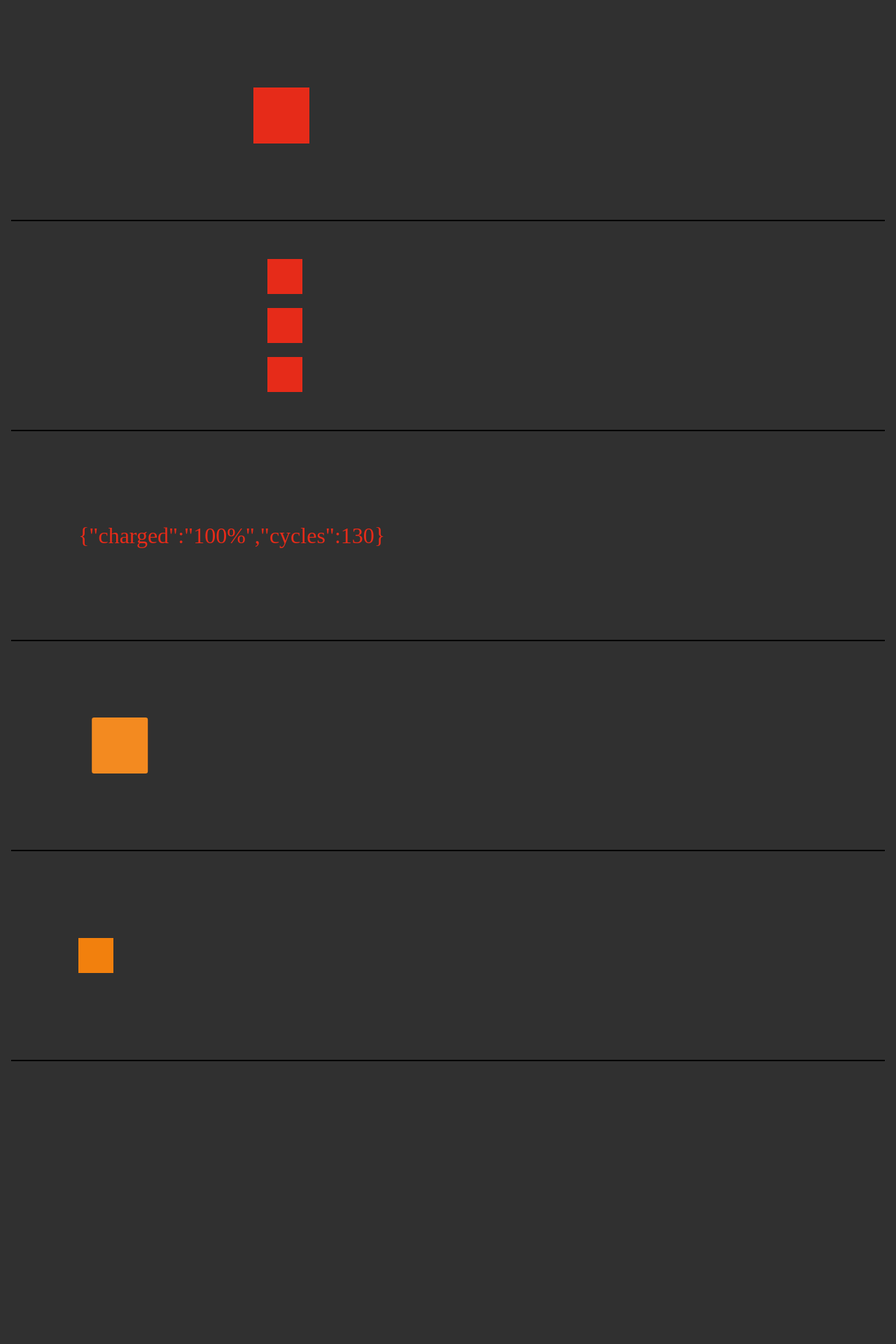
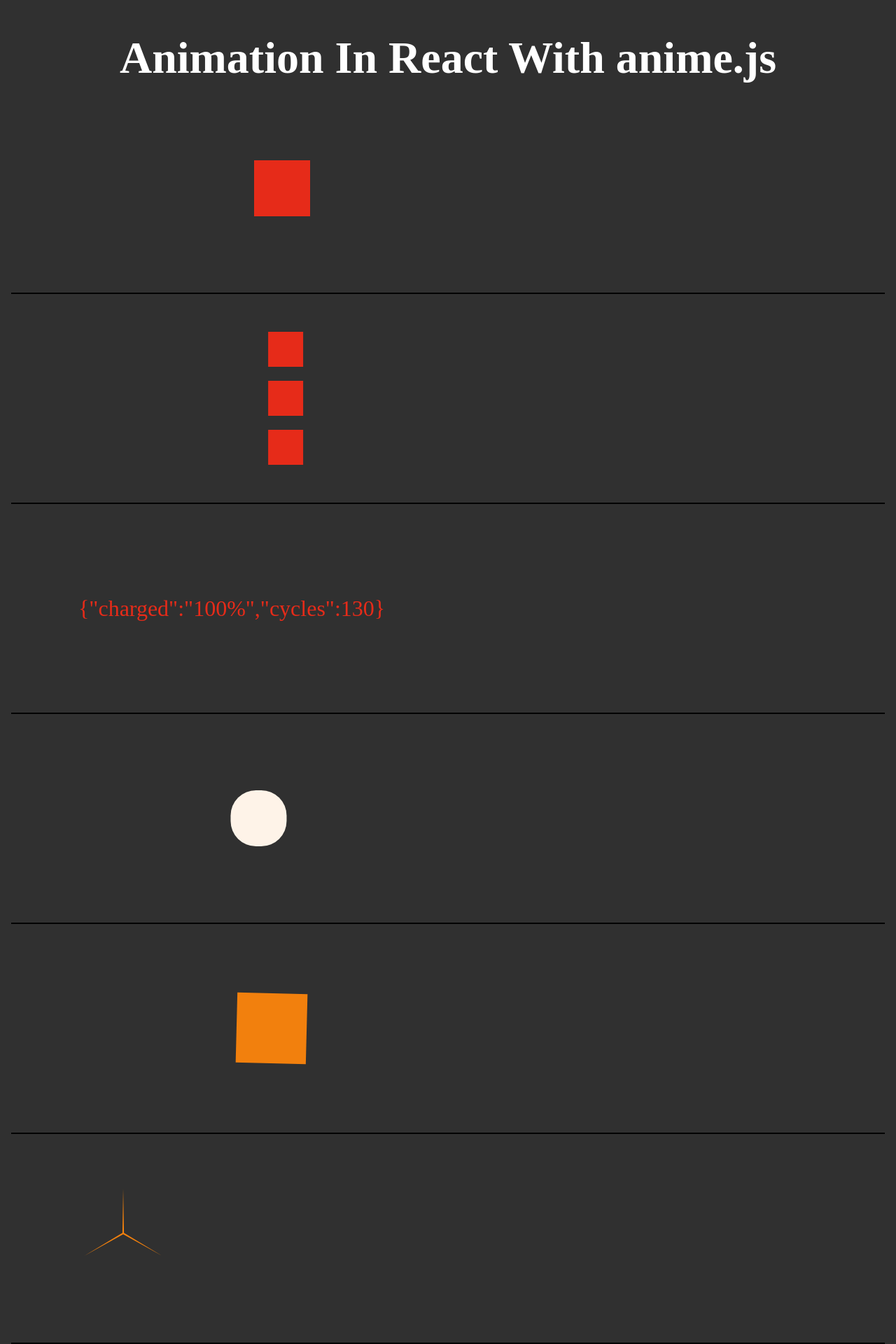
Before and after one commit to Himanshu-196018/animation-with-anime-js, a React (Vite) app: page / in a window 1280 px wide. Shown: the top 1920 px of the page at 70% size. Before the commit the page ends 1532 px from the top, so only its background shows below. Built offline with nearby package versions, Linux system fonts and the light colour scheme.

Commit message:
animated different element separately

```diff
--- a/src/components/App.jsx
+++ b/src/components/App.jsx
@@ -11,52 +11,84 @@
   };
 
   useEffect(() => {
-    animation.current = anime.timeline({
-      loop: true,
-      duration: "1000ms",
-    });
+    animation.current = anime.timeline();
 
     // adding animations
     // targetting specific class
-    animation.current.add({
+    animation.current.add(
+      anime({
         targets: `.wrap .box-1`,
         translateX: 250,
-    });
+        loop: true,
+      })
+    );
+
     // targetting specific node
-    animation.current.add({
+    animation.current.add(
+      anime({
         targets: document.querySelectorAll(".box-2"),
         translateX: 270,
-    });
+        loop: true,
+      })
+    );
+
     // targetting JS object
-    animation.current.add({
+    animation.current.add(
+      anime({
         targets: battery,
         charged: "100%",
         cycles: 130,
         round: 1,
+        loop: true,
         update: function () {
           document.querySelector(".battery-log").innerHTML =
             JSON.stringify(battery);
         },
-    });
+      })
+    );
+
     // changing css properties
-    animation.current.add({
+    animation.current.add(
+      anime({
         targets: ".box-3",
         translateX: 240,
+        loop: true,
         backgroundColor: "#fff",
         borderRadius: ["0%", "50%"],
         easing: "easeInOutQuad",
-    });
+      })
+    );
+
     // changing css transform properties
-    animation.current.add({
+    animation.current.add(
+      anime({
         targets: ".box-4",
         translateX: 250,
+        loop: true,
         scale: 2,
         rotate: "1turn",
-    });
+      })
+    );
+
+    // changing svg attributes
+    animation.current.add(
+      anime({
+        targets: "#svg-1 polygon",
+        points: "64 128 8.574 96 8.574 32 64 0 119.426 32 119.426 96",
+        baseFrequency: 0,
+        scale: 1,
+        direction: "alternate",
+        loop: true,
+        easing: "easeInOutExpo",
+      })
+    );
   }, []);
 
   return (
     <>
+      <div className="head">
+        <h1>Animation In React With anime.js</h1>
+      </div>
       <div className="wrap">
         <Box cs={"box box-1 bg-red"} />
       </div>
@@ -74,6 +106,16 @@
       <div className="wrap">
         <Box cs={"multi-box box-4 bg-skin"} />
       </div>
+      <div className="wrap clr-skin">
+        <svg id="svg-1">
+          <polygon
+            height={128}
+            width={128}
+            points="64 68.64 8.574 100 63.446 67.68 64 4 64.554 67.68 119.426 100"
+            fill="currentColor"
+          ></polygon>
+        </svg>
+      </div>
     </>
   );
 };
--- a/src/style/main.css
+++ b/src/style/main.css
@@ -22,6 +22,15 @@
 .bg-skin {
   background-color: hsl(30, 90%, 50%);
 }
+.clr-skin {
+  color: hsl(30, 90%, 50%);
+}
+
+.head {
+  margin-top: 30px;
+  text-align: center;
+  color: #fff;
+}
 
 .wrap {
   border-bottom: 2px solid #000;
```
Lines whose indentation alone changed are shown as unchanged.
